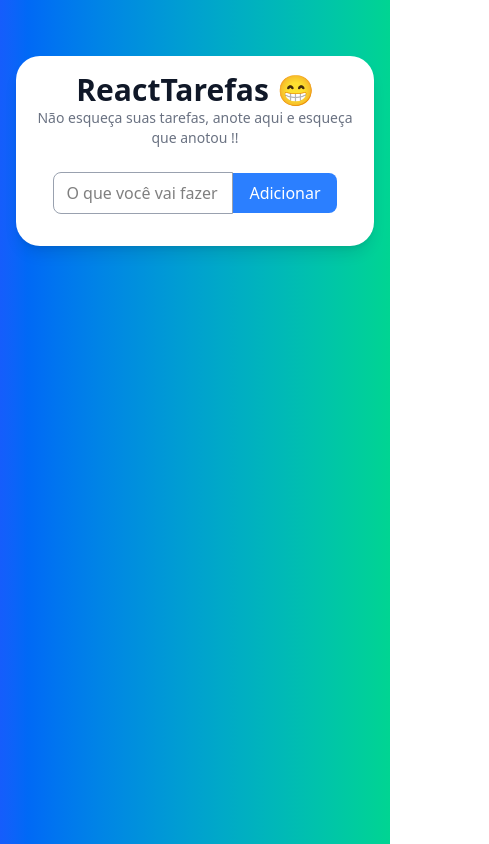
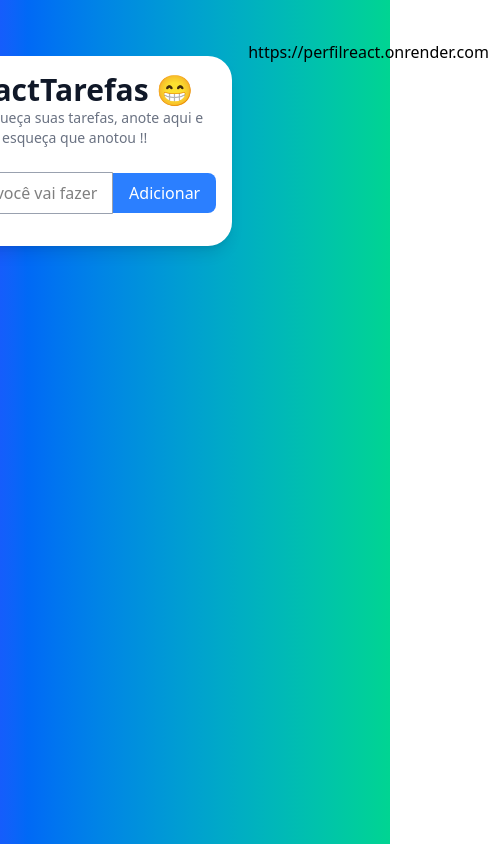
Before and after one commit to wells99/toDoReact, a React (Vite) app: page / in a window 390 px wide. Shown: the whole page, 489 px wide, since content can reach past the window. Built offline with nearby package versions, Linux system fonts and the light colour scheme.

Commit message:
Testando alteracão de código via smartphone.

```diff
--- a/src/components/ToDoReact.jsx
+++ b/src/components/ToDoReact.jsx
@@ -79,6 +79,7 @@ function ToDoReact() {
                     ))}
                 </ul>
             </div>
+<span>https://perfilreact.onrender.com </span>
         </div>
     );
 }
```
